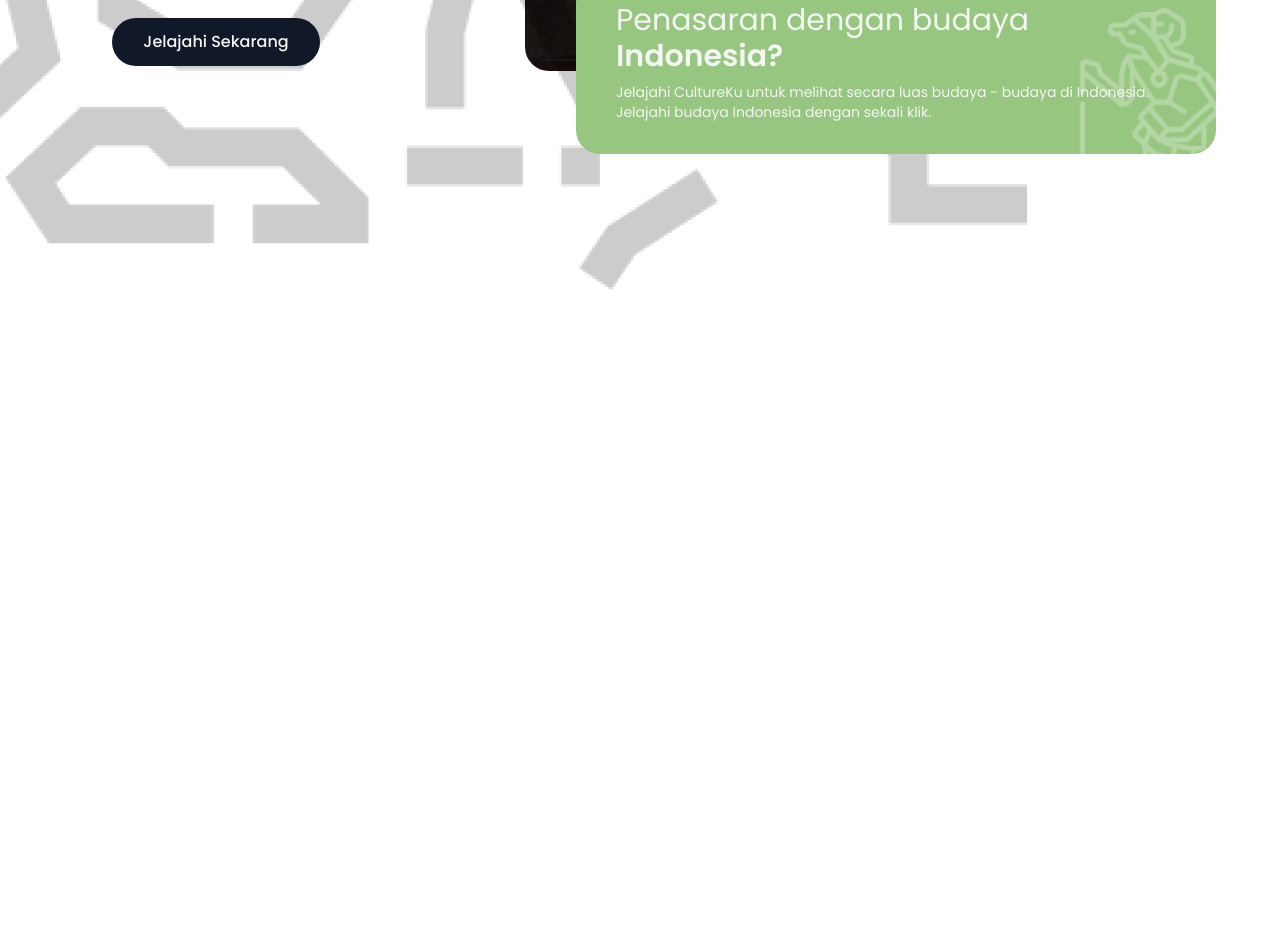
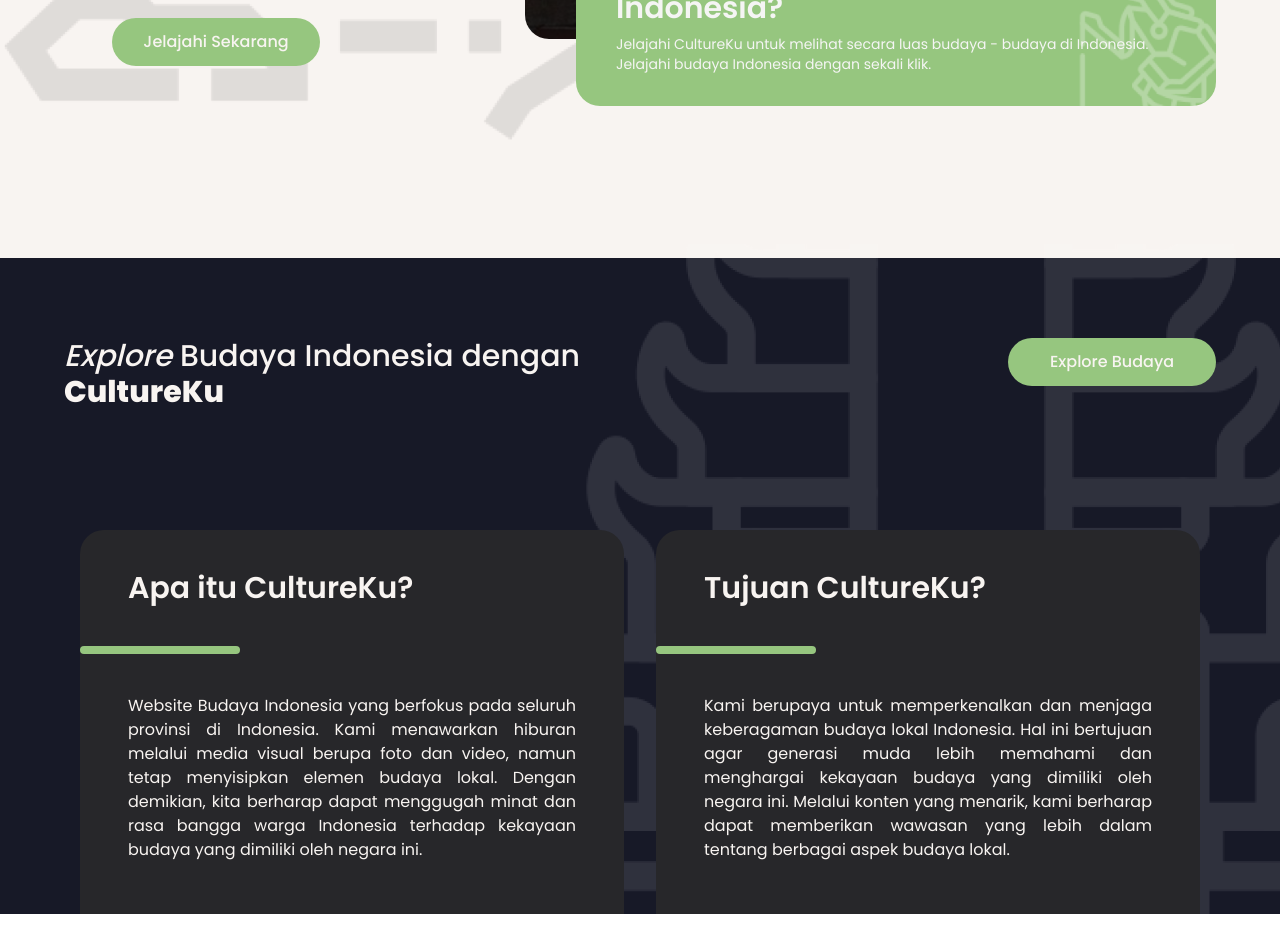
Before and after one commit to YasaKafi/Techomfest-CultureKu, a React (Vite) app: page / in a window 1280 px wide. Shown: the part 622-1574 px from the top of the page. Before the commit the page ends 1257 px from the top, so only its background shows below. Built offline with nearby package versions, Linux system fonts and the light colour scheme.

Commit message:
[YK] : feat/added component two in landing page

```diff
--- a/src/App.jsx
+++ b/src/App.jsx
@@ -1,18 +1,19 @@
-
-import ComponentOneLanding from './components/landing_component/component_one'
-import NavBar from './global_components/navbar'
-import './index.css'
+import ComponentOneLanding from "./components/landing_component/component_one";
+import ComponentTwoLanding from "./components/landing_component/component_two";
+import NavBar from "./global_components/navbar";
+import "./index.css";
 
 function App() {
-
-
   return (
     <>
-      <NavBar/>
-      <ComponentOneLanding/>
+    <div className="bg-basicColor">
+    <NavBar />
+      <ComponentOneLanding />
+      <ComponentTwoLanding />
+    </div>
 
     </>
-  )
+  );
 }
 
-export default App
+export default App;
--- /dev/null
+++ b/src/components/common_component/card_info_landing_page.jsx
@@ -0,0 +1,23 @@
+import React from "react";
+
+const InformationCard = ({ title, content }) => {
+  return (
+    <div
+      className="w-2/4 h-96 mr-4 ml-4 z-10 flex-col relative bg-zinc-800 rounded-3xl"
+      style={{
+        borderBottomLeftRadius: "0",
+        borderBottomRightRadius: "0",
+      }}
+    >
+      <div className="mt-10 ml-12 text-3xl text-basicColor font-poppins font-semibold">
+        {title}
+      </div>
+      <div className="mt-10 w-40 h-2 bg-premierColor rounded-3xl" />
+      <div className="mt-10 mr-12 text-justify ml-12 text-base text-basicColor font-poppins font-regular">
+        {content}
+      </div>
+    </div>
+  );
+};
+
+export default InformationCard;
--- a/src/components/landing_component/component_one.jsx
+++ b/src/components/landing_component/component_one.jsx
@@ -1,14 +1,19 @@
 import React from "react";
 import imageAsset from "../../utils/image";
+import CustomButton from "../../global_components/custom_button";
 
 function ComponentOneLanding() {
   return (
     <>
-      <div className="w-full h-screen  pt-40  ">
+      <div className="  w-full h-screen  pt-32  ">
         <div className="absolute top-0 left-0  ">
-          <img src={imageAsset.bgPetaIndonesia} alt="" />
+          <img
+            src={imageAsset.bgPetaIndonesia}
+            alt=""
+            style={{ height: "1050px", opacity: "0.5" }}
+          />
         </div>
-        <div className="absolute w-1/2 h-44 mr-16 bg-premierColor right-0 bottom-6 rounded-3xl ">
+        <div className="absolute w-1/2 h-44 mb-12 mr-16 bg-premierColor right-0 bottom-6 rounded-3xl ">
           <div>
             <div className="pr-10 pl-10 pt-6 text-3xl font-regular font-poppins text-stone-100 ">
               Penasaran dengan budaya <br />{" "}
@@ -42,13 +47,10 @@
               identitas unik. Gotong royong dan adaptasi modernitas menonjolkan
               keberagaman yang membanggakan.
             </div>
+            <div className="mt-40">
+            <CustomButton bgColor="darkColor" text="Jelajahi Sekarang" textColor="basicColor" />
+            </div>
 
-            <div className="w-52 h-12 relative mt-32 ">
-              <div className="w-52 h-12  absolute bg-gray-900 rounded-3xl" />
-              <div className="w-52 h-12  absolute text-stone-100 text-base font-medium font-poppins leading-none flex justify-center items-center">
-                Jelajahi Sekarang
-              </div>
-            </div>
           </div>
           <div className="w-3/5 h-screen  flex flex-row gap-5">
             <div
--- /dev/null
+++ b/src/components/landing_component/component_two.jsx
@@ -0,0 +1,46 @@
+import React from "react";
+import imageAsset from "../../utils/image";
+import CustomButton from "../../global_components/custom_button";
+import InformationCard from "../common_component/card_info_landing_page";
+
+function ComponentTwoLanding() {
+  return (
+    <>
+      <div className=" w-full h-auto pt-20 mt-20 flex flex-col items-center justify-center bg-darkColor">
+        <div className="flex flex-row w-full pl-16 pr-16 h-48 justify-between bg-darkColor">
+          <div className="text-3xl text-basicColor font-poppins font-medium">
+            <span className="font-medium italic font-poppins">Explore </span>
+            Budaya Indonesia dengan <br />
+            <span className="font-bold font-poppins">CultureKu</span>
+          </div>
+          <CustomButton
+          bgColor="secondaryColor"
+          text="Explore Budaya"
+          textColor="basicColor"
+          />
+        </div>
+
+        <div className="flex flex-row w-full pr-16 pl-16 h-auto justify-between bg-darkColor">
+            <InformationCard
+                title="Apa itu CultureKu?"
+                content="Website Budaya Indonesia yang berfokus pada seluruh provinsi di Indonesia. Kami  menawarkan hiburan melalui media visual berupa foto dan video, namun tetap menyisipkan elemen budaya lokal. Dengan demikian, kita berharap dapat menggugah minat dan rasa bangga warga Indonesia terhadap kekayaan budaya yang dimiliki oleh negara ini.
+                "/>
+
+          <InformationCard
+            title="Tujuan CultureKu?"
+            content="Kami berupaya untuk memperkenalkan dan menjaga keberagaman budaya lokal Indonesia. Hal ini bertujuan agar generasi muda lebih memahami dan menghargai kekayaan budaya yang dimiliki oleh negara ini. Melalui konten yang menarik, kami berharap dapat memberikan wawasan yang lebih dalam tentang berbagai aspek budaya lokal."
+          />
+        </div>
+        <div className="absolute right-0 overflow-hidden  ">
+          <img
+            src={imageAsset.Gapura}
+            alt=""
+            className="h-850px w-auto object-cover opacity-10"
+          />
+        </div>
+      </div>
+    </>
+  );
+}
+
+export default ComponentTwoLanding;
--- /dev/null
+++ b/src/global_components/custom_button.jsx
@@ -0,0 +1,17 @@
+import React from 'react';
+
+const CustomButton = ({ bgColor, textColor, text, onClick }) => {
+  return (
+    <div className="w-52 h-12 z-10 relative">
+      <div className={`w-52 h-12 absolute bg-premierColor rounded-3xl`} />
+      <div
+        className={`w-52 h-12 absolute text-${textColor} text-base font-medium font-poppins leading-none flex justify-center items-center`}
+        onClick={onClick}
+      >
+        {text}
+      </div>
+    </div>
+  );
+};
+
+export default CustomButton;
--- a/src/global_components/navbar.jsx
+++ b/src/global_components/navbar.jsx
@@ -19,7 +19,7 @@
   };
 
   return (
-    <header className=" fixed top-0 left-0 right-0 z-50">
+    <header className=" bg-basicColor  fixed top-0 left-0 right-0 z-50">
       <nav
         className="mx-auto flex flex-row  max-w-7xl items-center  p-6 lg:px-8"
         aria-label="Global"
--- a/tailwind.config.js
+++ b/tailwind.config.js
@@ -8,8 +8,8 @@
     extend: {
       colors: {
         basicColor: '#F8F4F1',
+        premierColor: '#96C67F',
         secondaryColor: '#E88A1B',
-        premierColor: '#96C67F',
         darkColor: '#171927',
       },
       fontFamily: {
```
Also changed, not shown: public/assets/images/gapura.png.
